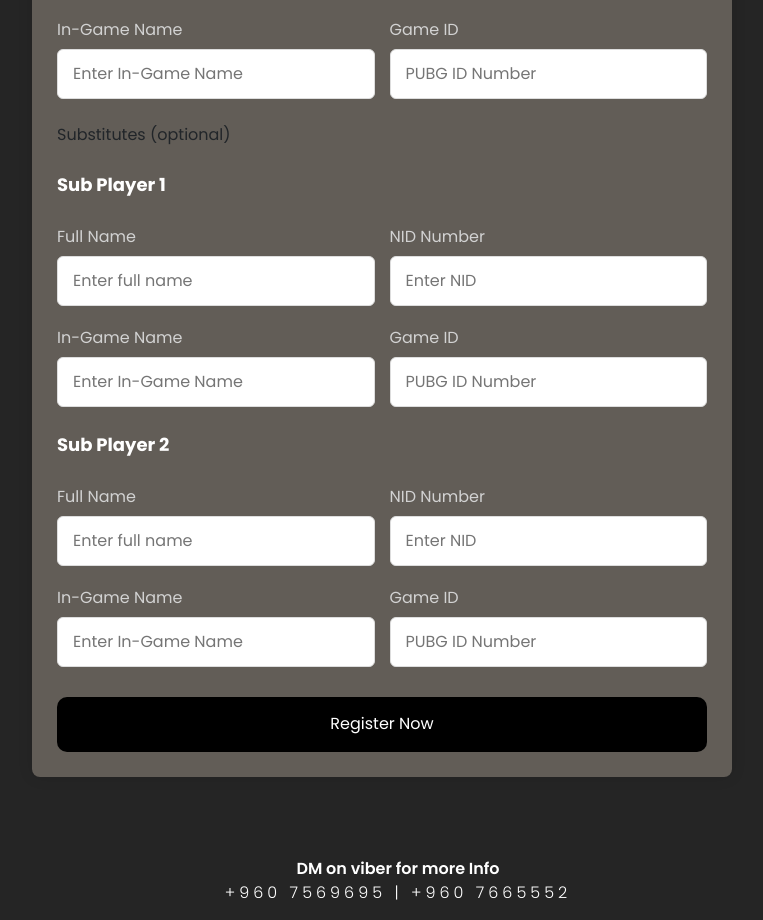
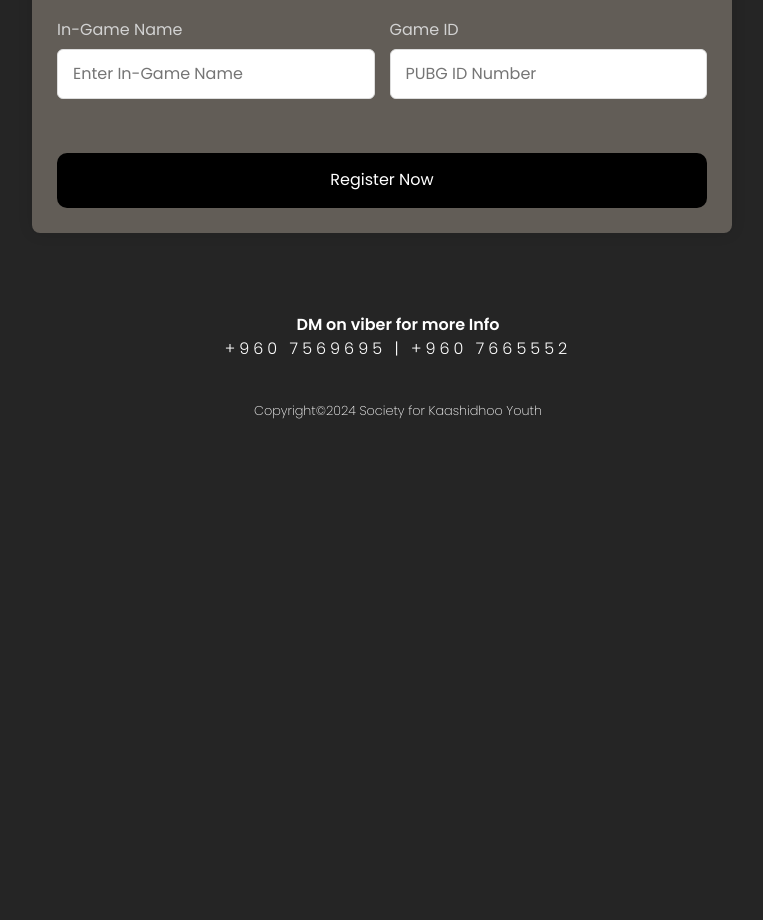
Before and after one commit to skyngo/eid-league-reg, a React (Create React App) app: page / in a window 1280 px wide. Shown: the part 1606-2526 px from the top of the page, without its empty margins (258-1021 px from the left). After the commit the page ends 2062 px from the top, so only its background shows below. Built offline with nearby package versions, Linux system fonts and the light colour scheme; the HTML template or start-up script is replaced by a standard one.

Commit message:
removed substitues

```diff
--- a/src/components/Home.js
+++ b/src/components/Home.js
@@ -332,7 +332,7 @@ const Home = () => {
           </div>
 
           <br />
-          <header>Substitutes (optional)</header>
+          {/* <header>Substitutes (optional)</header>
           <div class="player-reg-container">
             <br />
             <label class="player-label">Sub Player 1</label>
@@ -421,7 +421,7 @@ const Home = () => {
                 />
               </div>
             </div>
-          </div>
+          </div> */}
           <button
             type="submit"
             className="button"
```
